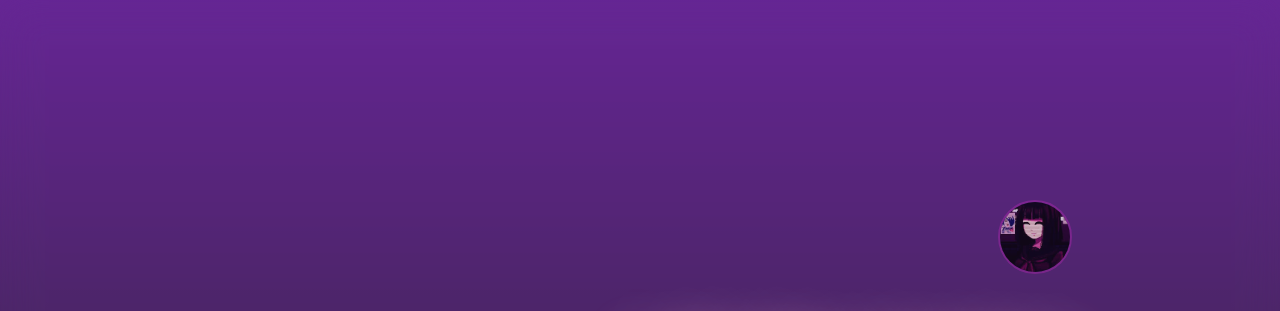
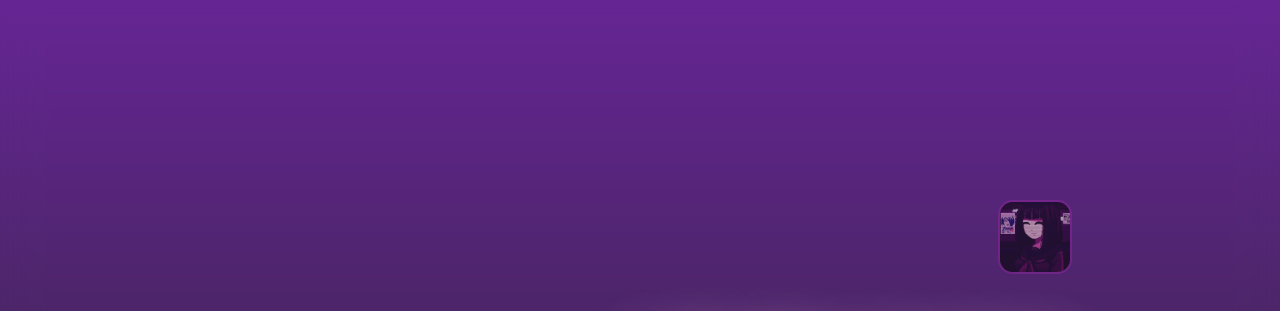
Before and after one commit to ahighpriestess/workInProgress, a plain HTML site: page index.html in a window 1280 px wide. Shown: the top 311 px of the page. Drawn offline with Linux system fonts and the light colour scheme.

Commit message:
Minor tweaks in .pfp

```diff
--- a/style.css
+++ b/style.css
@@ -84,7 +84,8 @@ html {
 
     width:70px;
     height:auto;
-    border-radius:50%;
+    border-radius:20%;
+    opacity:0.75;
     border:2px solid rgba(253,45,224, 0.3);
   }
 
```
